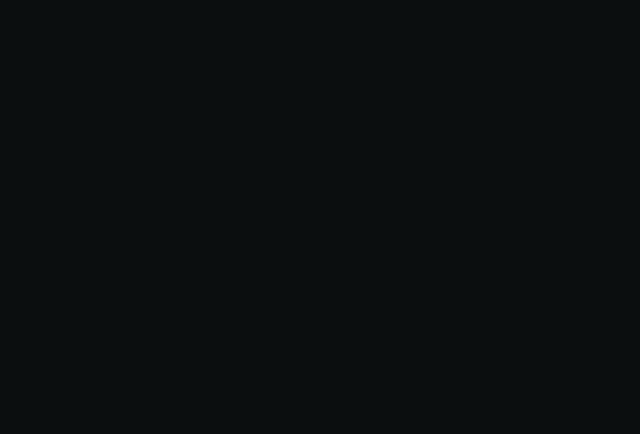
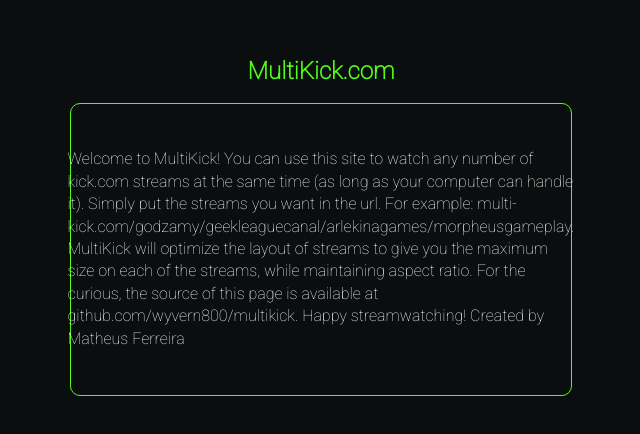
Before and after one commit to wyvern800/multikick, a React (Create React App) app: page / in a window 1280 px wide. Shown: the part 182-616 px from the top of the page, without its empty margins (319-959 px from the left). Built offline with nearby package versions, Linux system fonts and the light colour scheme.

Commit message:
feat: added credits

```diff
--- a/src/Components/Home.js
+++ b/src/Components/Home.js
@@ -17,6 +17,13 @@
   -webkit-user-select: none; /* Safari */
   -ms-user-select: none; /* IE 10 and IE 11 */
   user-select: none; /* Standard syntax */
+`;
+
+const WrapperCredits = styled.div`
+  display: flex;
+  justify-content: center;
+  align-items: center;
+  flex-direction: column;
 `;
 
 const Streams = styled.div`
@@ -44,7 +51,9 @@
     `}
 
   // 5 or more channels
-  ${(props) => props.amountOfChats >= 5 && css`
+  ${(props) =>
+    props.amountOfChats >= 5 &&
+    css`
       justify-content: flex-start;
       align-items: flex-start;
     `}
@@ -159,6 +168,34 @@
     `}
 `;
 
+const Credits = styled.div`
+  display: flex;
+  color: white;
+  width: 35%;
+  height: 30%;
+  border: 1px solid #53fc18;
+  align-items: center;
+  justify-content: center;
+  padding: 2%;
+  border-radius: 10px;
+
+  @media (max-width: 1200px) {
+    width: 60%;
+    border: 0;
+    margin: 10px;
+    font-size: 3vw;
+  }
+`;
+
+const Title = styled.h2`
+  font-weight: bold;
+  color: #53fc18;
+
+  @media (max-width: 1200px) {
+    font-size: 5vw;
+  }
+`;
+
 const Home = () => {
   const location = useLocation();
   const [loaded, setLoaded] = useState(false);
@@ -196,7 +233,7 @@
               if (!selectedLives.includes(username)) {
                 selectedLives.push(username);
               } else {
-                console.log('username already present');
+                console.log("username already present");
               }
             }
             return username;
@@ -215,15 +252,16 @@
               setLiveStreams(ordered);
               setCurrentChat(ordered[0]);
               setLoaded(true);
-            }, 1000);
+            }, 500);
           });
       });
     // eslint-disable-next-line react-hooks/exhaustive-deps
   }, []);
 
   return (
-    loaded && (
     <Wrapper>
+      {loaded && liveStreams.length > 0 ? (
+        <>
           <Streams amountOfChats={liveStreams?.length}>
             {liveStreams.map((live, index) => {
               return (
@@ -267,8 +305,24 @@
               ></CurrentChat>
             )}
           </ChatBar>
+        </>
+      ) : (
+        <WrapperCredits>
+          <Title>MultiKick.com</Title>
+          <Credits>
+            Welcome to MultiKick! You can use this site to watch any number of
+            kick.com streams at the same time (as long as your computer can
+            handle it). Simply put the streams you want in the url. For example:
+            multi-kick.com/godzamy/geekleaguecanal/arlekinagames/morpheusgameplay.
+            MultiKick will optimize the layout of streams to give you the
+            maximum size on each of the streams, while maintaining aspect ratio.
+            For the curious, the source of this page is available at
+            github.com/wyvern800/multikick. Happy streamwatching! Created by
+            Matheus Ferreira
+          </Credits>
+        </WrapperCredits>
+      )}
     </Wrapper>
-    )
   );
 };
 
--- a/src/style.css
+++ b/src/style.css
@@ -10,6 +10,7 @@
   -moz-osx-font-smoothing: grayscale;
 
   font-family: 'Roboto', sans-serif;
+  line-height: 1.4rem;
 }
 
 *::-webkit-scrollbar {
```
Lines whose indentation alone changed are shown as unchanged.
